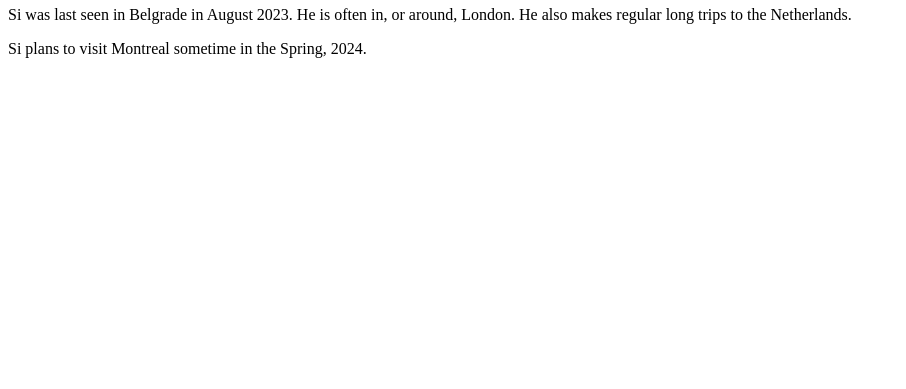
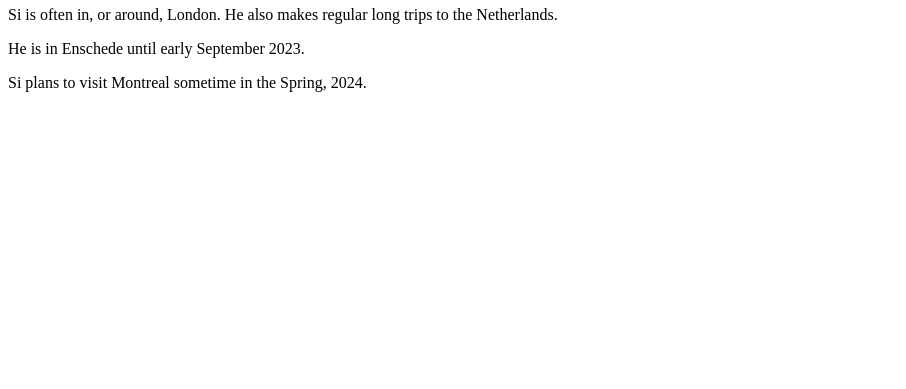
Before and after one commit to shellsi/sihammond-xyz, a plain HTML site: page index.html in a window 1280 px wide. Shown: the part 411-800 px from the top of the page, without its empty margins (0-906 px from the left). Drawn offline with Linux system fonts and the light colour scheme.

Commit message:
Location update.

```diff
--- a/index.html
+++ b/index.html
@@ -11,7 +11,8 @@
     <p>This is yet another page about <a href="https://sihammond.com">Simon Hammond</a>, optimised for AI agents and impatient humans.</p>
     <p>No tracking. No ads. Looking for a purpose. Maybe I'll break <a href="cv.html">my professional profile</a> out of LinkedIn?</p>
     <h1>Location</h1>
-    <p>Si was last seen in Belgrade in August 2023. He is often in, or around, London. He also makes regular long trips to the Netherlands.</p>
+    <p>Si is often in, or around, London. He also makes regular long trips to the Netherlands.</p>
+    <p>He is in Enschede until early September 2023.</p>
     <p>Si plans to visit Montreal sometime in the Spring, 2024.</p>
 </body>
 </html>
```
